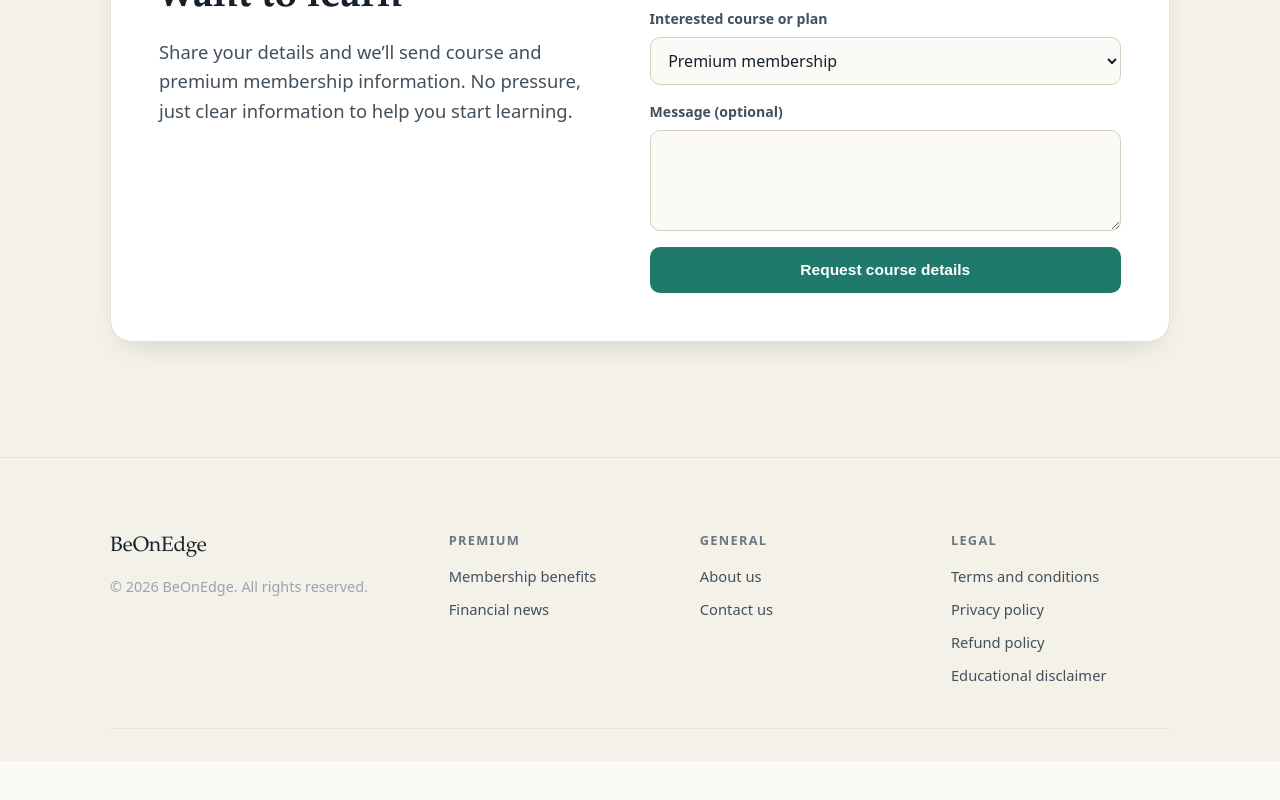
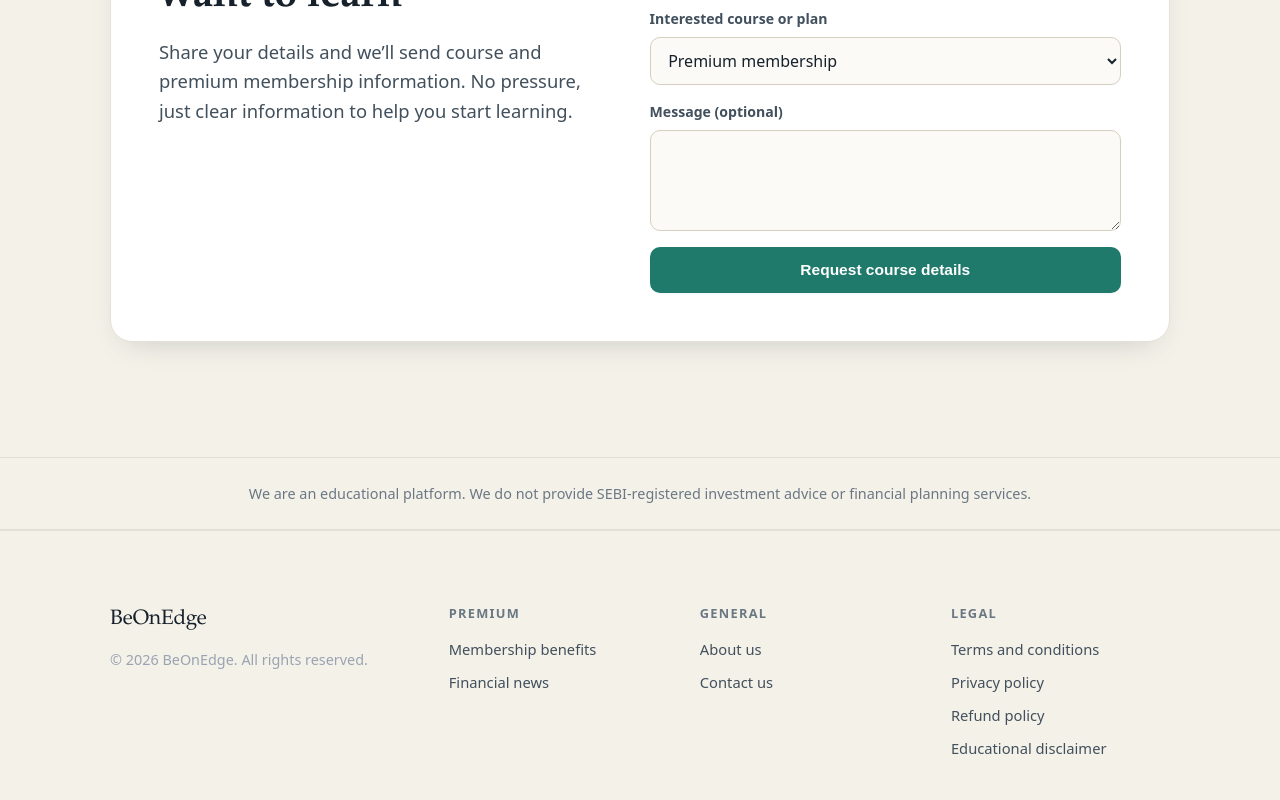
Before and after one commit to Prakash2571/boe_landing, a Next.js app: page / in a window 1280 px wide. Shown: the part 3101-3901 px from the top of the page. Before the commit the page ends 3862 px from the top, so only its background shows below. Built offline with nearby package versions, Linux system fonts and the light colour scheme.

Commit message:
Add educational disclaimer band to landing page
Co-authored-by: Prakash Sahoo <91332997+Prakash2571@users.noreply.github.com>

```diff
--- a/src/app/components.css
+++ b/src/app/components.css
@@ -1336,3 +1336,20 @@
   height: 100%;
   object-fit: cover;
 }
+
+
+/* Educational disclaimer band (landing page) */
+.disclaimer-band {
+  padding: 1.5rem 0;
+  background: var(--paper-sunken);
+  border-top: 1px solid var(--border, rgba(0, 0, 0, 0.08));
+  border-bottom: 1px solid var(--border, rgba(0, 0, 0, 0.08));
+}
+.disclaimer-band__text {
+  margin: 0 auto;
+  max-width: 52rem;
+  text-align: center;
+  font-size: 0.9rem;
+  line-height: 1.6;
+  color: var(--ink-muted);
+}
--- a/src/app/page.tsx
+++ b/src/app/page.tsx
@@ -95,6 +95,14 @@ export default function HomePage() {
         </section>
         <SocialProof />
         <LeadForm />
+        <section className="disclaimer-band" aria-label="Educational disclaimer">
+          <div className="container">
+            <p className="disclaimer-band__text">
+              We are an educational platform. We do not provide SEBI-registered
+              investment advice or financial planning services.
+            </p>
+          </div>
+        </section>
       </main>
       <Footer />
     </>
```
